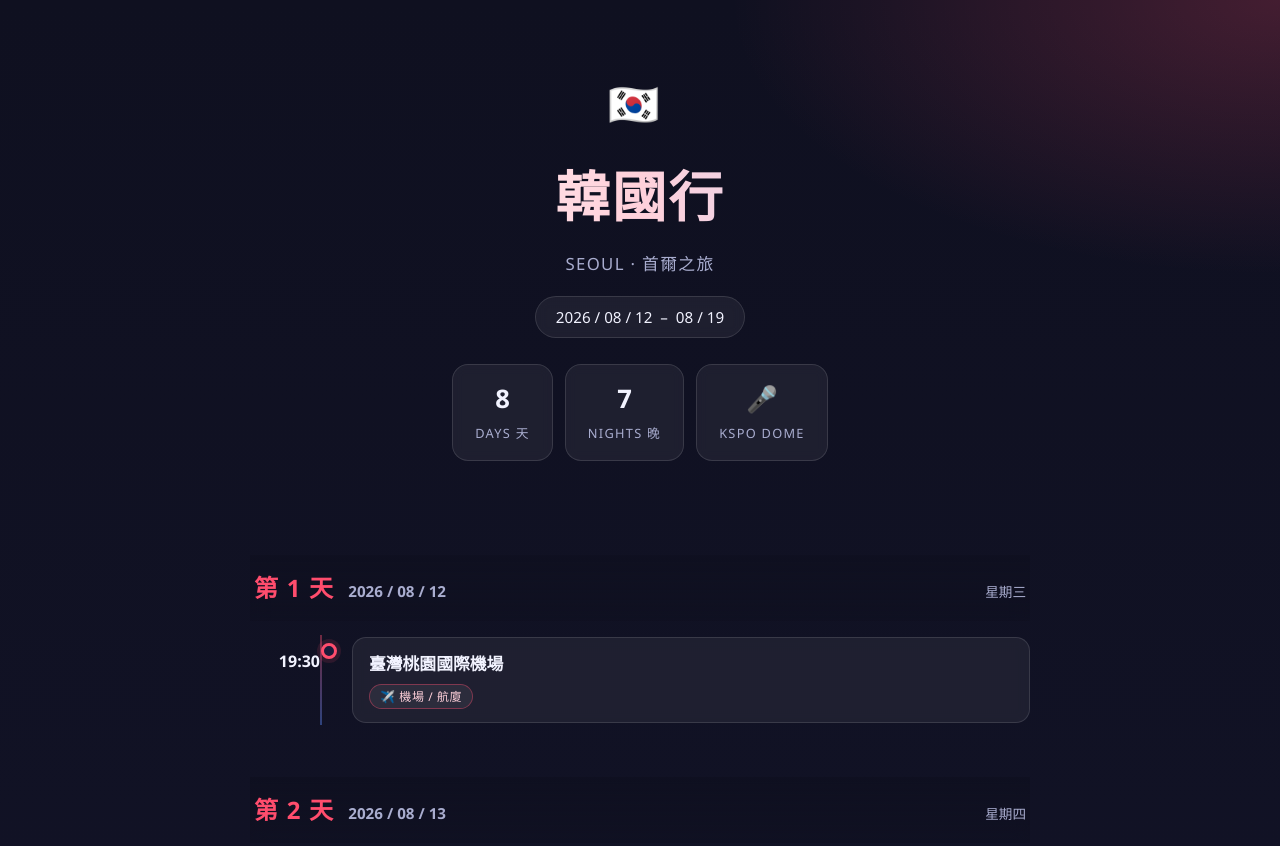
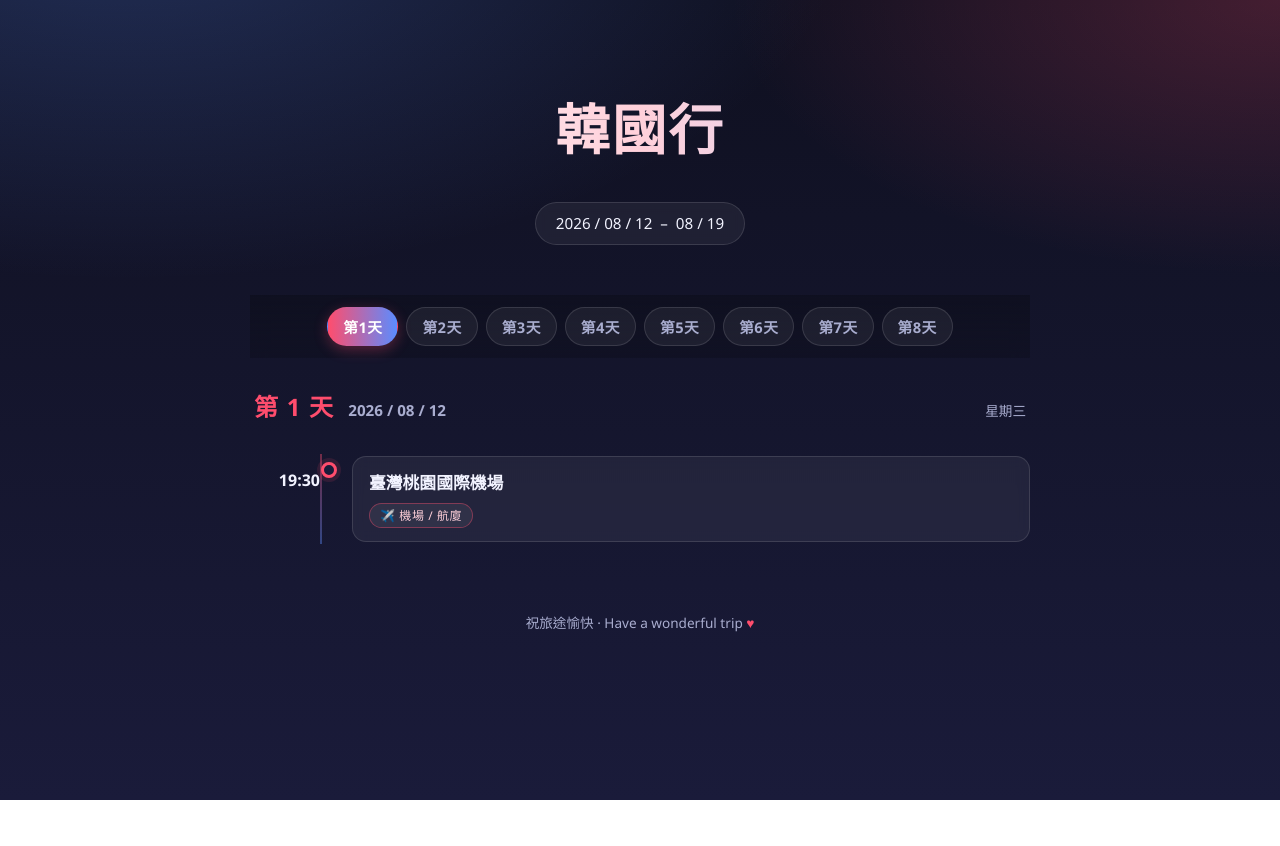
Before and after one commit to Rinilin/korea-trip-v2, a plain HTML site: page index.html in a window 1280 px wide. Shown: the top 846 px of the page. After the commit the page ends 800 px from the top, so only its background shows below. Drawn offline with Linux system fonts and the light colour scheme.

Commit message:
feat: 分頁式八天行程按鈕，精簡標題
Co-Authored-By: Claude Opus 4.8 <noreply@anthropic.com>

```diff
--- a/index.html
+++ b/index.html
@@ -34,7 +34,6 @@
     text-align:center;
     padding:70px 20px 40px;
   }
-  .flag{font-size:2.6rem;letter-spacing:.3em}
   header h1{
     font-size:clamp(2.1rem,7vw,3.4rem);
     font-weight:800;
@@ -44,7 +43,6 @@
     -webkit-background-clip:text;background-clip:text;
     -webkit-text-fill-color:transparent;
   }
-  header .sub{color:var(--muted);font-size:1.05rem;letter-spacing:.08em}
   header .dates{
     display:inline-block;margin-top:18px;padding:8px 20px;
     border:1px solid var(--card-border);border-radius:999px;
@@ -52,25 +50,31 @@
     backdrop-filter:blur(6px);
   }
 
-  .stats{
-    display:flex;gap:12px;justify-content:center;flex-wrap:wrap;
-    margin:26px 0 10px;
+  .tabs{
+    display:flex;flex-wrap:wrap;gap:8px;justify-content:center;
+    position:sticky;top:0;z-index:10;margin-top:10px;
+    padding:12px 0;
+    background:linear-gradient(180deg,rgba(15,16,32,.96),rgba(15,16,32,.6));
+    backdrop-filter:blur(8px);
   }
-  .stat{
-    background:var(--card);border:1px solid var(--card-border);
-    border-radius:16px;padding:14px 22px;min-width:90px;text-align:center;
-    backdrop-filter:blur(6px);
+  .tab-btn{
+    font-family:inherit;cursor:pointer;
+    border:1px solid var(--card-border);
+    background:var(--card);color:var(--muted);
+    padding:8px 15px;border-radius:999px;font-size:.92rem;font-weight:700;
+    letter-spacing:.03em;transition:all .15s ease;
   }
-  .stat b{display:block;font-size:1.6rem;font-weight:800}
-  .stat span{color:var(--muted);font-size:.8rem;letter-spacing:.1em}
+  .tab-btn:hover{color:var(--text);border-color:var(--accent2);transform:translateY(-1px)}
+  .tab-btn.active{
+    background:linear-gradient(90deg,var(--accent),var(--accent2));
+    color:#fff;border-color:transparent;box-shadow:0 4px 14px rgba(255,77,109,.3);
+  }
 
-  .day{margin-top:44px}
+  .day{margin-top:24px;animation:fade .3s ease}
+  @keyframes fade{from{opacity:0;transform:translateY(6px)}to{opacity:1;transform:none}}
   .day-head{
     display:flex;align-items:baseline;gap:14px;
-    position:sticky;top:0;z-index:5;
-    padding:14px 4px;
-    background:linear-gradient(180deg,rgba(15,16,32,.92),rgba(15,16,32,.55));
-    backdrop-filter:blur(8px);
+    padding:6px 4px 14px;
   }
   .day-num{
     font-size:1.5rem;font-weight:800;color:var(--accent);
@@ -121,17 +125,11 @@
 <body>
 <div class="wrap">
   <header>
-    <div class="flag">🇰🇷</div>
     <h1>韓國行</h1>
-    <div class="sub">SEOUL · 首爾之旅</div>
     <div class="dates">2026 / 08 / 12 &nbsp;–&nbsp; 08 / 19</div>
-    <div class="stats">
-      <div class="stat"><b>8</b><span>DAYS 天</span></div>
-      <div class="stat"><b>7</b><span>NIGHTS 晚</span></div>
-      <div class="stat"><b>🎤</b><span>KSPO DOME</span></div>
-    </div>
   </header>
 
+  <nav class="tabs" id="tabs"></nav>
   <main id="itinerary"></main>
 
   <footer>
@@ -200,9 +198,19 @@ const DATA = [
 ];
 
 const root = document.getElementById("itinerary");
+const tabs = document.getElementById("tabs");
+const sections = [], buttons = [];
+
+function show(i){
+  sections.forEach((s,idx)=>{ s.hidden = idx!==i; });
+  buttons.forEach((b,idx)=>b.classList.toggle("active", idx===i));
+  window.scrollTo({top:0, behavior:"smooth"});
+}
+
 DATA.forEach((day, i) => {
   const sec = document.createElement("section");
   sec.className = "day";
+  sec.hidden = i!==0;
   sec.innerHTML = `
     <div class="day-head">
       <span class="day-num">第 ${i+1} 天</span>
@@ -223,6 +231,14 @@ DATA.forEach((day, i) => {
       }).join("")}
     </div>`;
   root.appendChild(sec);
+  sections.push(sec);
+
+  const btn = document.createElement("button");
+  btn.className = "tab-btn" + (i===0 ? " active" : "");
+  btn.textContent = "第" + (i+1) + "天";
+  btn.addEventListener("click", () => show(i));
+  tabs.appendChild(btn);
+  buttons.push(btn);
 });
 </script>
 </body>
```
